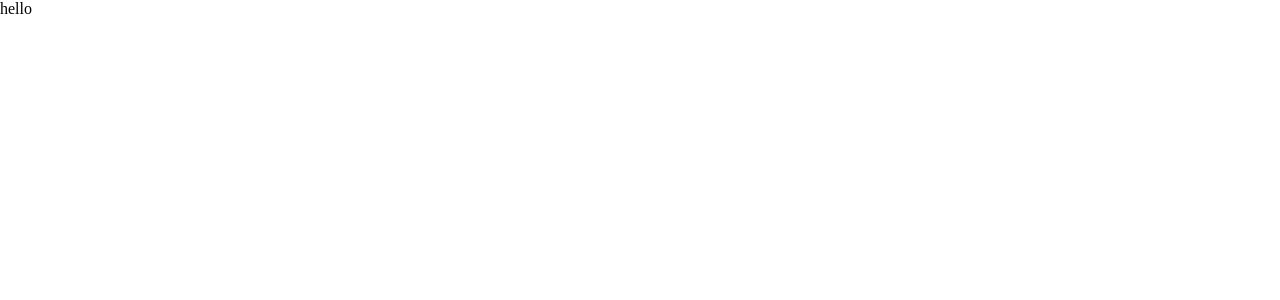
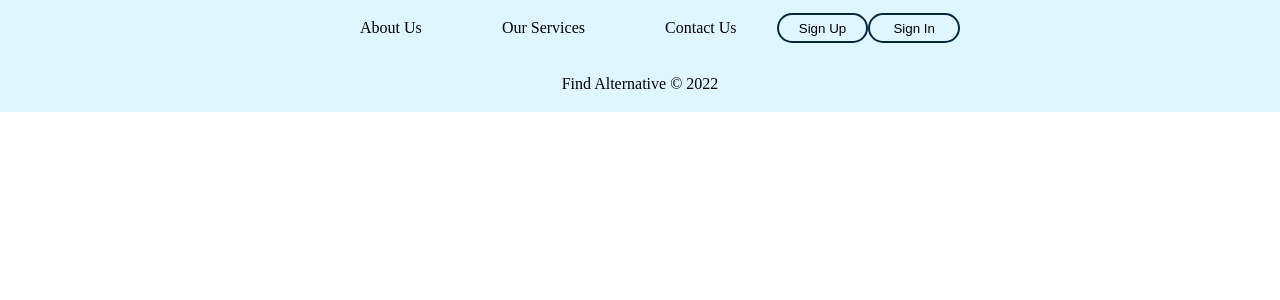
Before and after one commit to fidashn/Find-Alternative, a React (Create React App) app: page / in a window 1280 px wide. Shown: the top 300 px of the page. Built offline with nearby package versions, Linux system fonts and the light colour scheme.

Commit message:
created navbar & footer component + styling them

```diff
--- a/src/App.css
+++ b/src/App.css
@@ -3,3 +3,48 @@
   margin: 0;
   box-sizing: border-box;
 }
+
+.navbar {
+  display: flex;
+  justify-content: space-around;
+  align-items: center;
+  background-color: #DFF6FF;
+  list-style: none;
+  padding: 0 25% 0 25%;
+  height: 7vh;
+}
+
+.navbar-items{
+  display: flex;
+  justify-content: space-around;
+  align-items: center;
+  list-style: none;
+  width:500px;
+}
+
+.navbar-items:hover{
+  cursor: pointer;
+}
+
+.btn{
+  background-color: transparent;
+  border: 2px #06283D solid;
+  border-radius: 25px;
+  width: 100px;
+  height: 30px;
+}
+
+.btn:hover {
+  cursor: pointer;
+  transform: scale(1.1);
+  color: #1363DF;
+  border: 2px #1363DF solid;
+}
+
+.footer {
+  display: flex;
+  justify-content: space-around;
+  align-items: center;
+  background-color: #DFF6FF;
+  height: 7vh;
+}
--- a/src/App.js
+++ b/src/App.js
@@ -1,9 +1,12 @@
 import './App.css';
+import Footer from './Components/Footer';
+import Navbar from './Components/Navbar';
 
 function App() {
   return (
     <div className="App">
-      hello
+      <Navbar />
+      <Footer />
     </div>
   );
 }
--- /dev/null
+++ b/src/Components/Footer.js
@@ -0,0 +1,11 @@
+import React from 'react'
+
+function Footer() {
+  return (
+    <div className='footer'>
+      Find Alternative &copy; 2022
+    </div>
+  )
+}
+
+export default Footer
--- /dev/null
+++ b/src/Components/Navbar.js
@@ -0,0 +1,16 @@
+import React from 'react'
+
+function Navbar() {
+  return (
+    <div className='navbar'>
+    <ul className='navbar-items'>
+    <li>About Us</li>
+    <li>Our Services</li>
+    <li>Contact Us</li>
+    </ul>
+    <button className='sign-inup btn'>Sign Up</button>
+    <button className='sign-in btn'>Sign In</button></div>
+  )
+}
+
+export default Navbar
```
